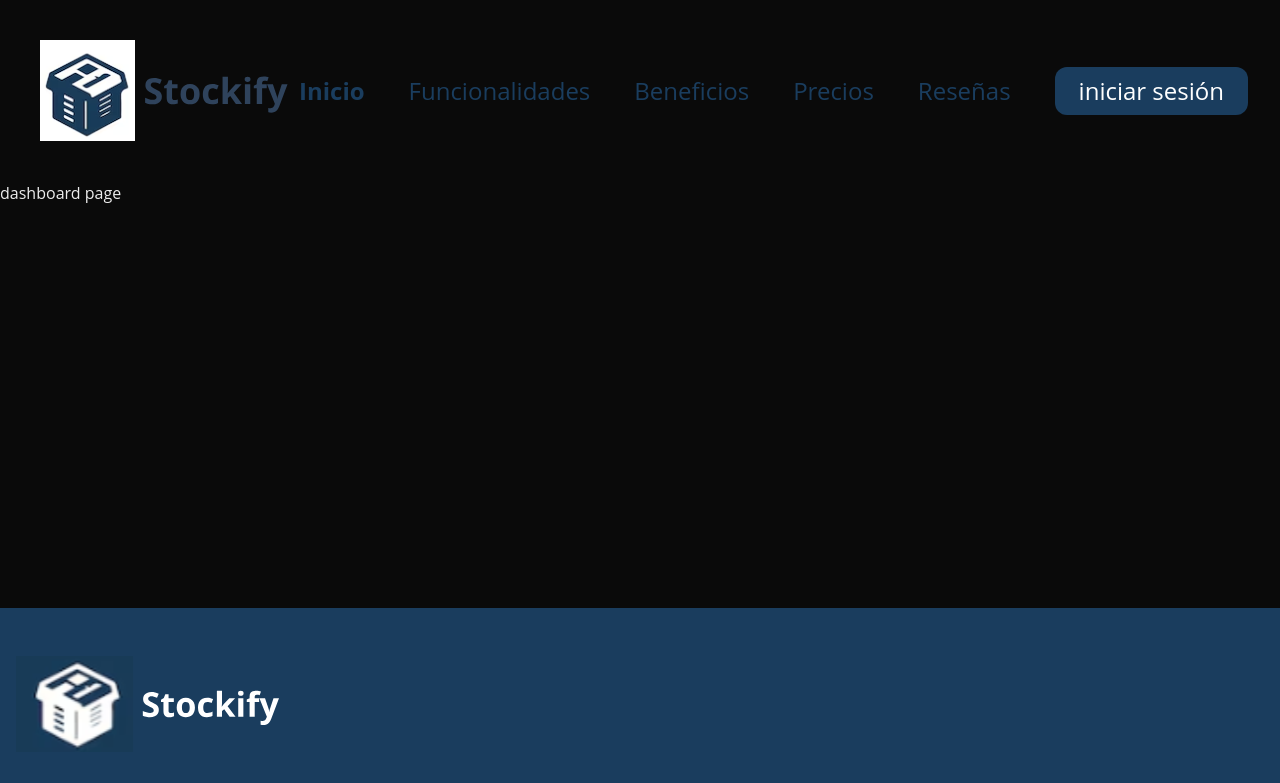
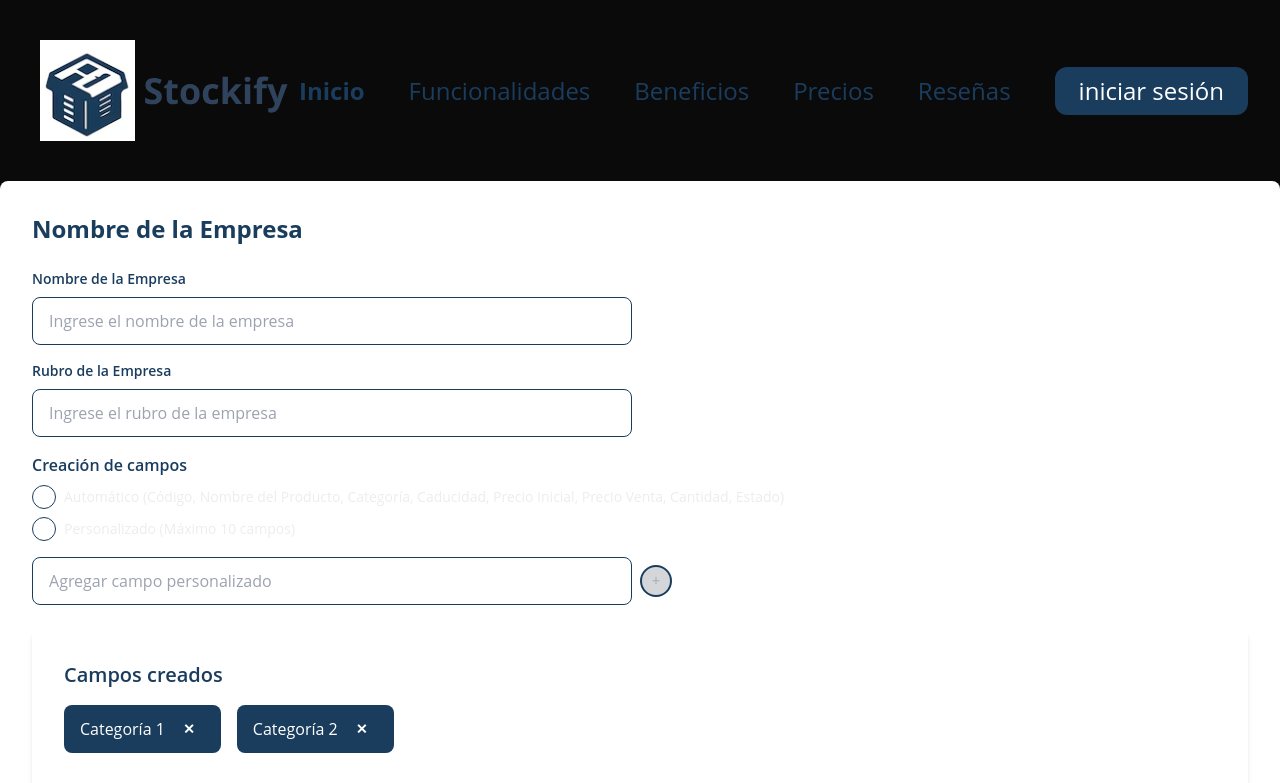
Before and after one commit to imsotoxd/testDeploy, a Next.js app in the folder frontend/: page /dashboard in a window 1280 px wide. Shown: the top 783 px of the page. Built offline with nearby package versions, Linux system fonts and the light colour scheme.

Commit message:
Implement dashboard component with customizable fields and integrate into landing page (testing)

```diff
--- a/frontend/src/app/dashboard/page.tsx
+++ b/frontend/src/app/dashboard/page.tsx
@@ -1,10 +1,114 @@
+'use client';
+import React, { useState } from "react";
 
-function DashBoardPage() {
+const DashBoard: React.FC = () => {
+  type Category = string;
+  // Type the state interface
+  interface FieldState {
+    field: string;
+  }
+  // Type the array of categories
+  const defaultCategories: Category[] = ["Categoría 1", "Categoría 2"];
+
+  const [customFields, setCustomFields] = useState<string[]>(defaultCategories);
+  const [newField, setNewField] = useState<FieldState>({ field: "" });
+
+  const addField = () => {
+    if (newField.field.trim() && customFields.length < 10) {
+      setCustomFields([...customFields, newField.field.trim()]);
+      setNewField({ field: "" });
+    }
+  };
+
+  const removeField = (field: string) => {
+    setCustomFields(customFields.filter((f) => f !== field));
+  };
+
   return (
-    <div>
-      <span>dashboard page</span>
+    <div className="p-8 bg-white shadow-md rounded-lg">
+      <h2 className="text-2xl font-bold mb-6 text-primary">Nombre de la Empresa</h2>
+      <div className="mb-4">
+        <label className="block text-sm font-semibold mb-2 text-primary" htmlFor="nombre">
+          Nombre de la Empresa
+        </label>
+        <input
+          id="nombre"
+          type="text"
+          className="input input-bordered input-ghost border-primary w-full sm:w-96 md:w-[500px] lg:w-[600px] max-w-full px-4 py-2 bg-background"
+          placeholder="Ingrese el nombre de la empresa"
+        />
+      </div>
+      <div className="mb-4">
+        <label className="block text-sm font-semibold mb-2 text-primary" htmlFor="rubro">
+          Rubro de la Empresa
+        </label>
+        <input
+          id="rubro"
+          type="text"
+          className="input input-bordered input-ghost border-primary w-full sm:w-96 md:w-[500px] lg:w-[600px] max-w-full px-4 py-2 bg-background"
+          placeholder="Ingrese el rubro de la empresa"
+        />
+      </div>
+      <div className="mb-6">
+        <h3 className="font-semibold mb-2 text-primary">Creación de campos</h3>
+        <div className="mb-4">
+          <label className="flex items-center mb-2">
+            <input type="radio" name="fieldType" className="radio mr-2 border-primary" />
+            <span className="text-sm">
+              Automático (Código, Nombre del Producto, Categoría, Caducidad, Precio Inicial,
+              Precio Venta, Cantidad, Estado)
+            </span>
+          </label>
+          <label className="flex items-center">
+            <input type="radio" name="fieldType" className="radio mr-2 border-primary" />
+            <span className="text-sm">Personalizado (Máximo 10 campos)</span>
+          </label>
+        </div>
+        <div className="flex items-center gap-2 mb-4">
+          <input
+            type="text"
+            className="input input-bordered input-ghost border-primary w-full sm:w-96 md:w-[500px] lg:w-[600px] max-w-full px-4 py-2 bg-background"
+            placeholder="Agregar campo personalizado"
+            value={newField.field}
+            onChange={(e: React.ChangeEvent<HTMLInputElement>) =>
+              setNewField({ field: e.target.value })}
+          />
+<button
+  className="btn btn-circle btn-outline btn-sm border-2 border-primary text-primary hover:bg-primary hover:text-white"
+  onClick={addField}
+  disabled={!newField.field.trim() || customFields.length >= 10}
+>
+  +
+</button>
+        </div>
+      </div>
+      <div className="p-8 bg-background shadow-md rounded-lg flex flex-col items-start">
+        {/* Título de la sección */}
+        <h3 className="text-xl font-semibold mb-4 text-primary">Campos creados</h3>
+        {/* Lista de campos creados */}
+        <div className="flex flex-wrap gap-4 mb-8">
+          {customFields.map((field, index) => (
+            <div
+              key={index}
+              className="flex items-center bg-primary text-white py-2 px-4 rounded-lg"
+            >
+              <span>{field}</span>
+              <button
+                className="btn btn-sm btn-circle btn-ghost ml-2 text-white hover:text-gray-300"
+                onClick={() => removeField(field)}
+              >
+                ✕
+              </button>
+            </div>
+          ))}
+        </div>
+        {/* Botón Guardar Cambios */}
+        <div className="flex justify-end w-full">
+          <button className="btn bg-primary text-white">Guardar Cambios</button>
+        </div>
+      </div>
     </div>
-  )
-}
+  );
+};
 
-export default DashBoardPage
+export default DashBoard;
--- a/frontend/src/app/main/page.tsx
+++ b/frontend/src/app/main/page.tsx
@@ -1,17 +1,20 @@
-import BenefitsSection from "@/components/landing/BenefitsSection";
-import FeaturesSection from "@/components/landing/FeaturesSection";
-import HeroSection from "@/components/landing/HeroSection";
-import PricingSection from "@/components/landing/PricingSection";
-import ReviewSection from "@/components/landing/ReviewSection";
+// import BenefitsSection from "@/components/landing/BenefitsSection";
+// import FeaturesSection from "@/components/landing/FeaturesSection";
+// import HeroSection from "@/components/landing/HeroSection";
+// import PricingSection from "@/components/landing/PricingSection";
+// import ReviewSection from "@/components/landing/ReviewSection";
+
+import DashBoard from "@/app/dashboard/page";
 
 function LandingPage() {
   return (
     <div>
-      <HeroSection />
+      {/* <HeroSection />
       <FeaturesSection />
       <BenefitsSection />
       <PricingSection />
-      <ReviewSection />
+      <ReviewSection /> */}
+      <DashBoard />
     </div>
   );
 }
--- a/frontend/src/components/landing/ReviewSection.tsx
+++ b/frontend/src/components/landing/ReviewSection.tsx
@@ -5,7 +5,7 @@ import testimonial3 from '../../../public/assets/landing/testimonial-3.jpg'
 
 function ReviewSection() {
   return (
-    <section id='reviews'>
+    <section id='review'>
       <h2 className='text-4xl text-center text-primary font-bold mb-4'>¿Qué dicen nuestros clientes?</h2>
 
       <div className='flex flex-col md:flex-row flex-wrap items-center justify-evenly w-full gap-4  p-4'>
```
